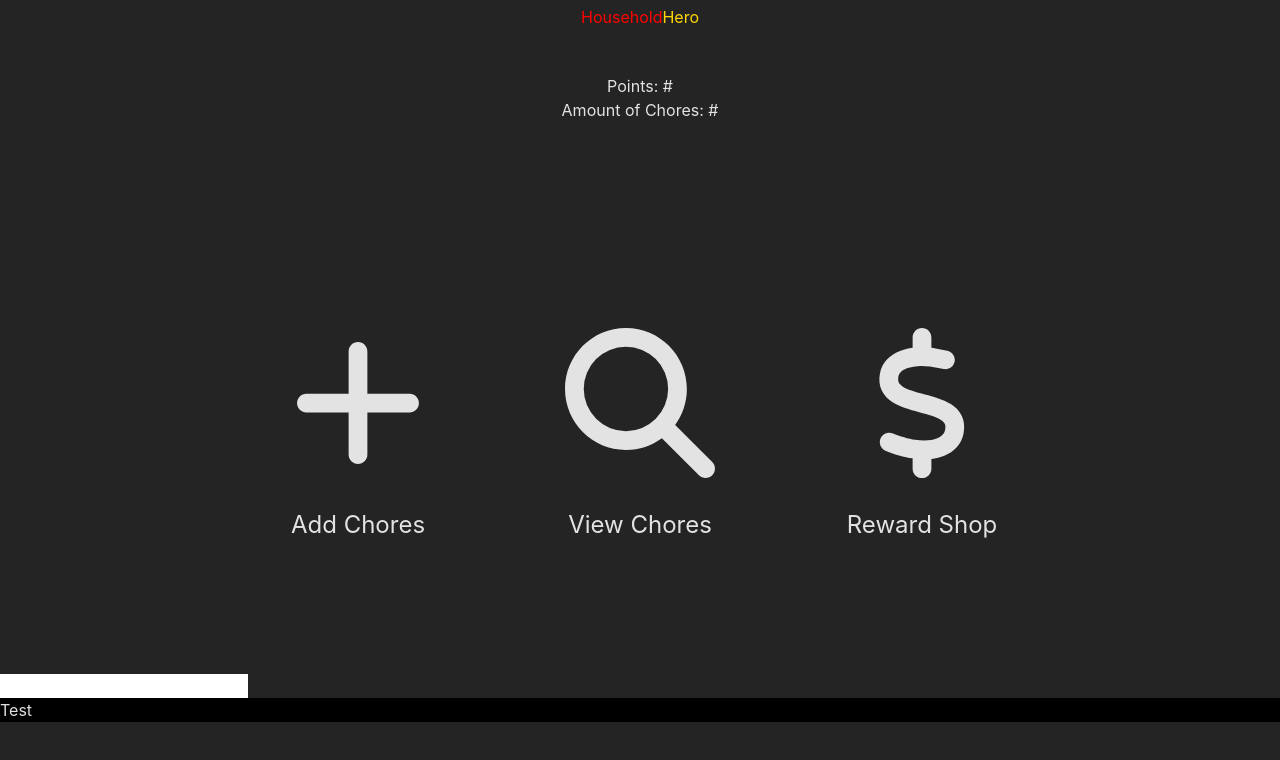
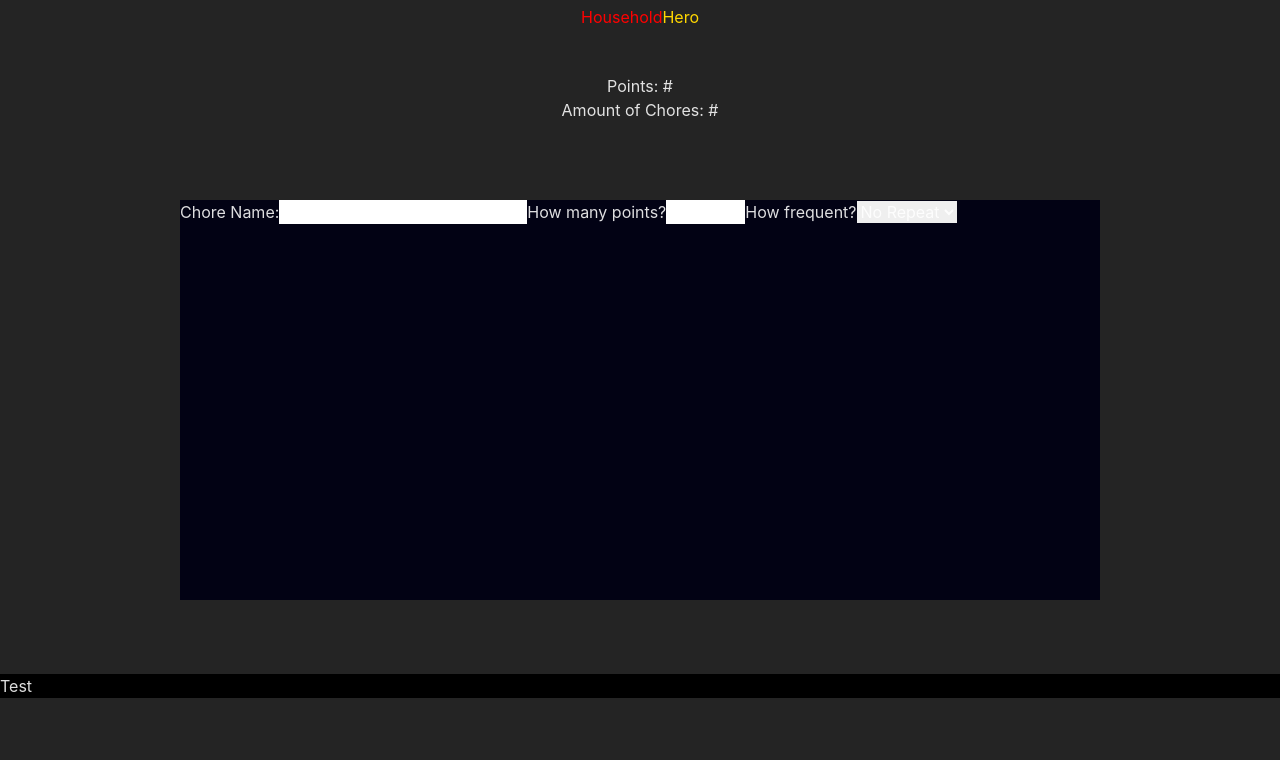
Before and after one commit to aduong3/ChoreTracker, a React (Vite) app: page / in a window 1280 px wide. Both pictures are taken after a click on the button "Add Chores". Shown: the top 760 px of the page. Built offline with nearby package versions, Linux system fonts and the light colour scheme.

Commit message:
Add more to Form, try to add conditional rendering based off option value

```diff
--- a/src/Form.css
+++ b/src/Form.css
@@ -0,0 +1,9 @@
+#form-container{
+    background-color:rgb(2, 2, 20);
+    position: absolute;
+    width: 920px;
+    height: 400px;
+    top: 50%;
+    left: 50%;
+    translate: -50% -50%;
+}
--- a/src/Form.jsx
+++ b/src/Form.jsx
@@ -1,13 +1,30 @@
 import './Form.css'
+import {useState} from 'react';
+
 
 function Form(){
+    const [frequency, setFrequency] = useState('none');
+
+    const handleFrequencyChange = (e) => {
+        setFrequency(e.target.value);
+    };
     return(
         <>
         <div id="form-container">
         <form>
+            <label htmlFor="chore-title">Chore Name:</label>
             <input type="text" name="chore-title" id="chore-title"></input>
+            <label htmlFor="points">How many points?</label>
+            <input type="number" name="points" id="points" min="1" max="20"></input>
+            <label htmlFor="frequency">How frequent?</label>
+            <select name="frequency" id="frequency" value={frequency} onChange={handleFrequencyChange}>
+                <option value="none">No Repeat</option>
+                <option value="daily">Daily</option>
+                <option value="weekly">Weekly</option>
+                <option value="monthly">Monthly</option>
+            </select>
+            {/* Conditional statement to render weekdays for weekly dropdown option */}
         </form>
-
         </div>
 
 
```
